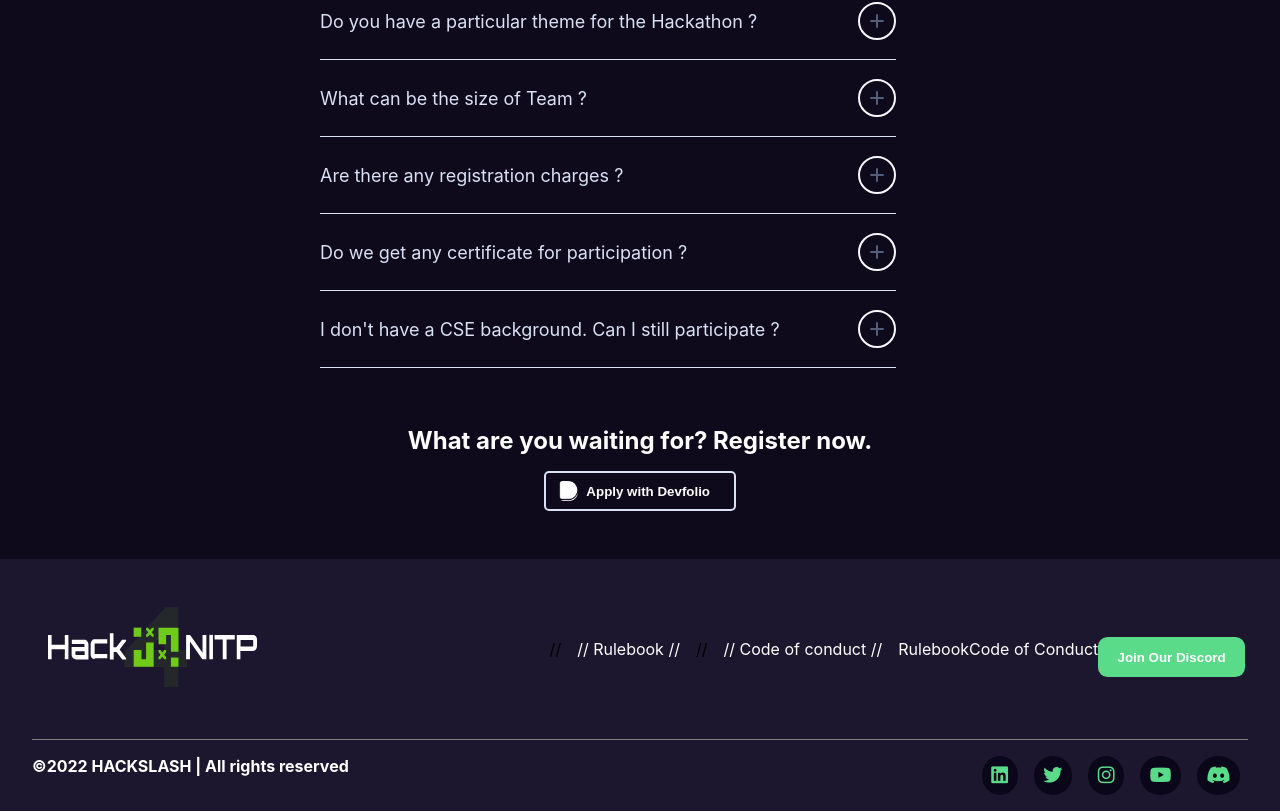
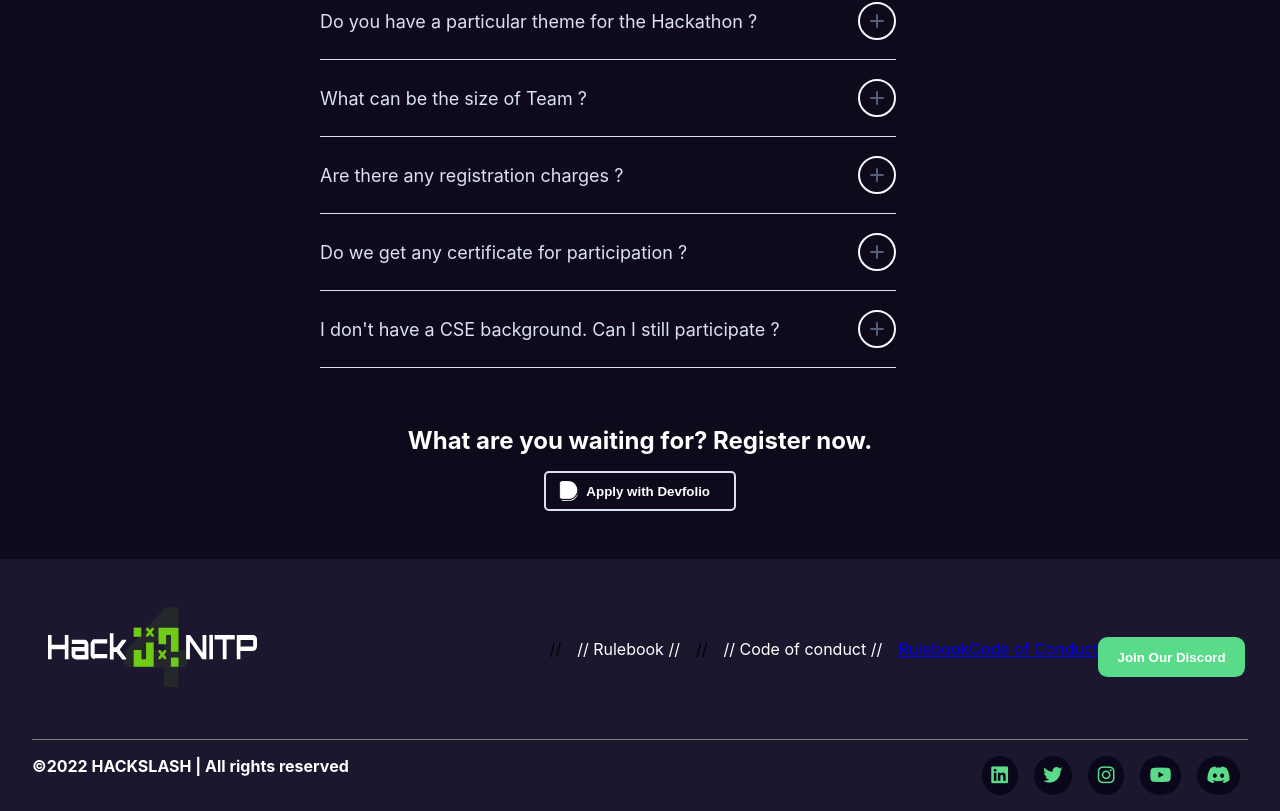
Before and after one commit to HackSlashNITP/hacknitp, a React (Create React App) app: page / in a window 1280 px wide. Shown: the part 9299-10110 px from the top of the page. Built offline with nearby package versions, Linux system fonts and the light colour scheme; some icons are missing.

Commit message:
Update Footer.js

```diff
--- a/src/components/footer/Footer.js
+++ b/src/components/footer/Footer.js
@@ -17,10 +17,10 @@ const Footer = () => {
 //                     <a href="/" className="cnc">
 //                         Code of conduct
 //                     </a>
-                    <Link to={{ pathname: "https://rebrand.ly/hacknitp-4/rules" }} target='_blank' className='discordbtnf'>
+                    <Link to={{ pathname: "https://rebrand.ly/hacknitp-4/rules" }} target='_blank'>
                             Rulebook
                     </Link>
-                    <Link to={{ pathname: "https://rebrand.ly/hacknitp-4/community-guidelines" }} target='_blank' className='discordbtnf'>
+                    <Link to={{ pathname: "https://rebrand.ly/hacknitp-4/community-guidelines" }} target='_blank'>
                             Code of Conduct
                     </Link>
                     <button className="btn-primary btn-last">
```
